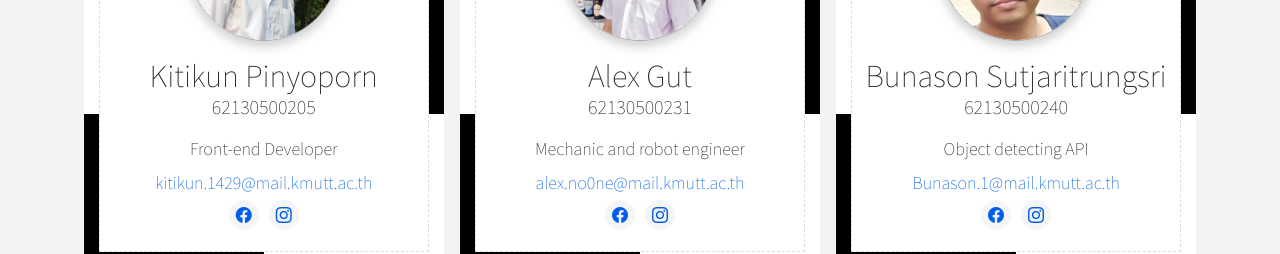
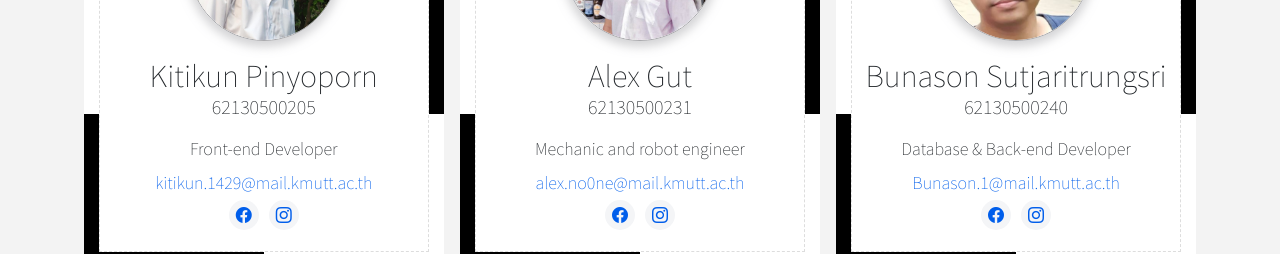
Before and after one commit to earth1429/WaKaBotWebApp, a Vue app: page /home in a window 1280 px wide. Shown: the part 880-1134 px from the top of the page. Built offline with nearby package versions, Linux system fonts and the light colour scheme; no server answers.

Commit message:
[Edit] caption

```diff
--- a/src/components/comps/AboutUsCom.vue
+++ b/src/components/comps/AboutUsCom.vue
@@ -59,7 +59,7 @@
                 <h5 align="center">62130500240</h5>
               </div>
               <div class="member-info">
-                <p align="center">Object detecting API</p>
+                <p align="center">Database & Back-end Developer</p>
               </div>
               <div class="member-mail">
                 <p align="center"> <a href="mailto:kettyleroux@gmail.com">Bunason.1@mail.kmutt.ac.th</a> </p>
```
